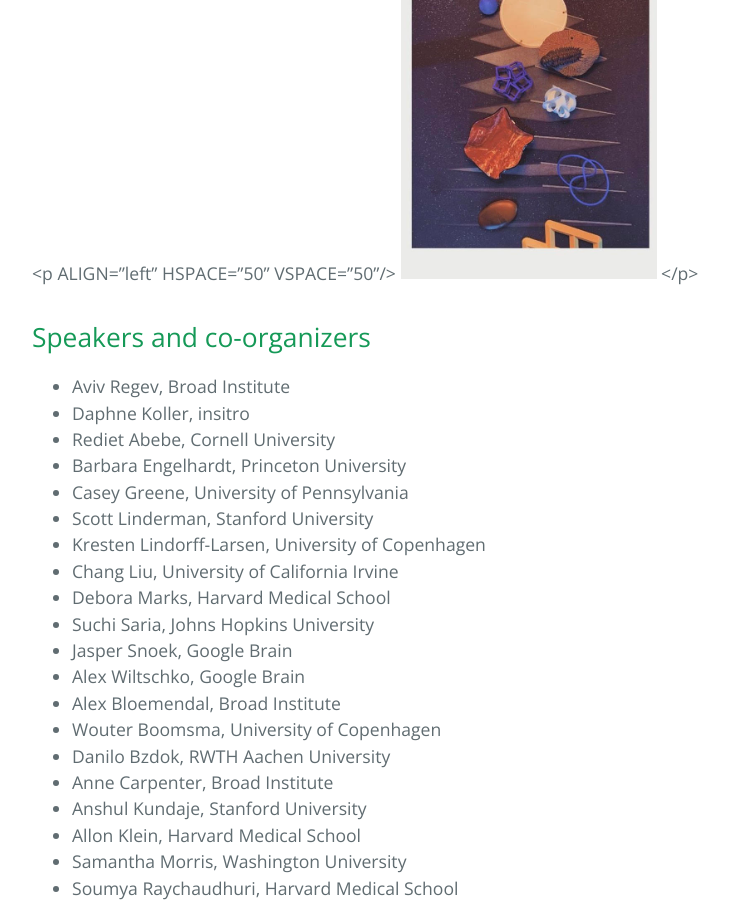
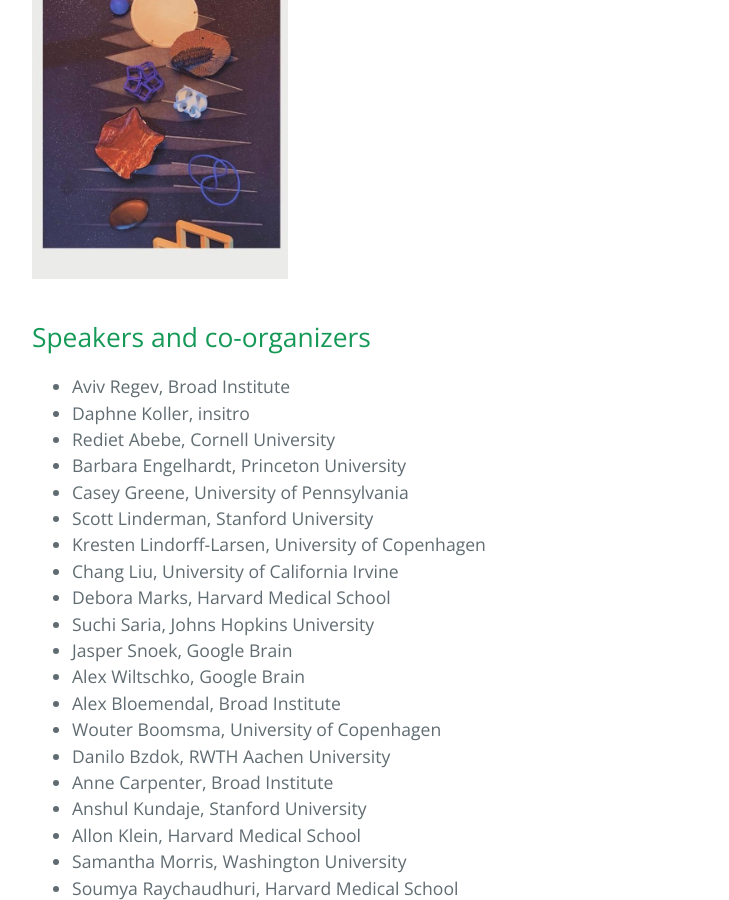
Before and after one commit to lmrl-bio/lmrl-bio.github.io, a Jekyll site: the page built from people.md, in a window 1280 px wide and 900 px high, scrolled down 581 px. Shown: the whole window, without its empty margins (192-921 px from the left). Built offline with Jekyll 4.4.1, drawn with Linux system fonts in a browser that asks for light colours.

Commit message:
Update people.md

```diff
--- a/people.md
+++ b/people.md
@@ -2,9 +2,7 @@
 layout: default
 ---
 
-<p ALIGN=”left” HSPACE=”50” VSPACE=”50”/>
   <img src="/LRML-LF.jpg" width="256">
-</p>
 
 ## Speakers and co-organizers
 - Aviv Regev, Broad Institute
```
